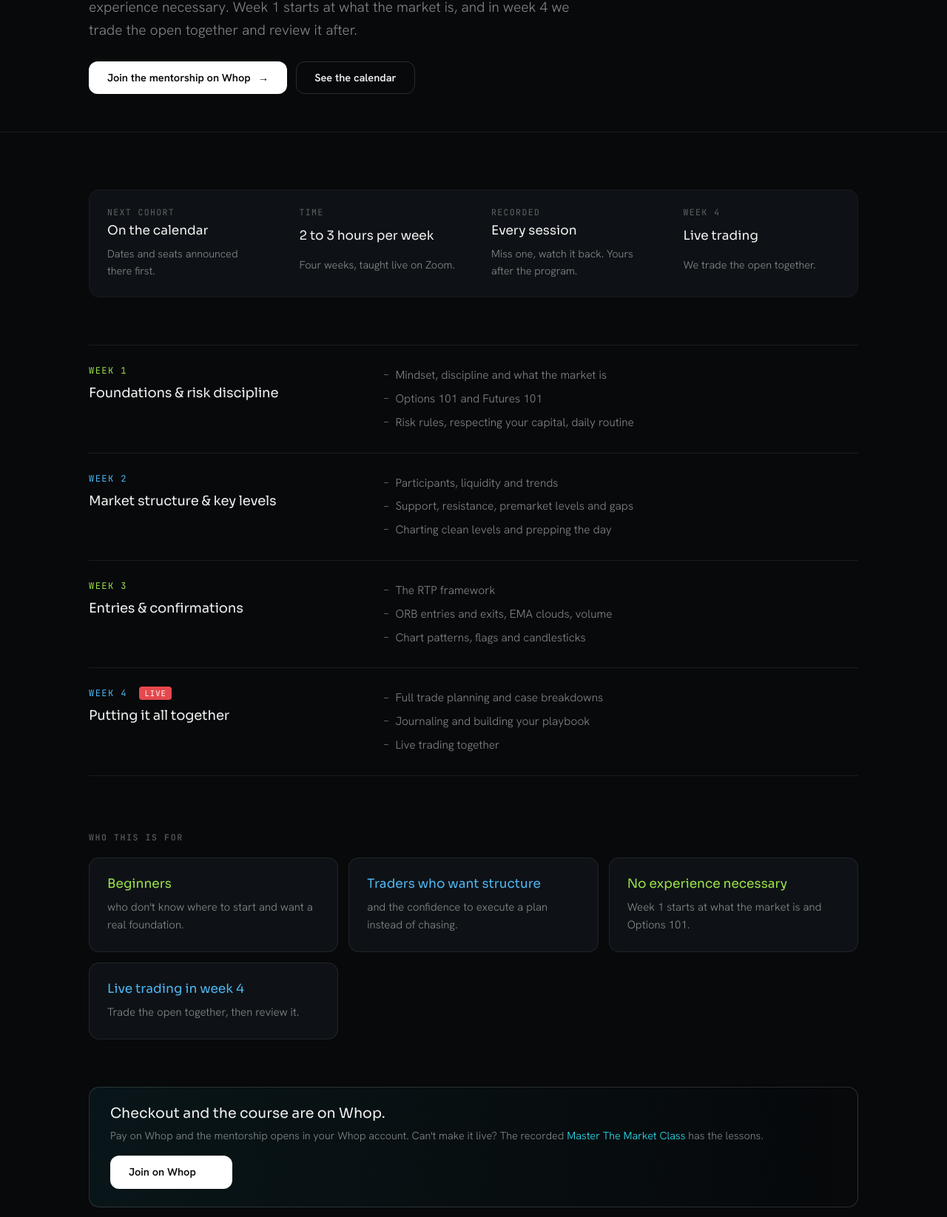
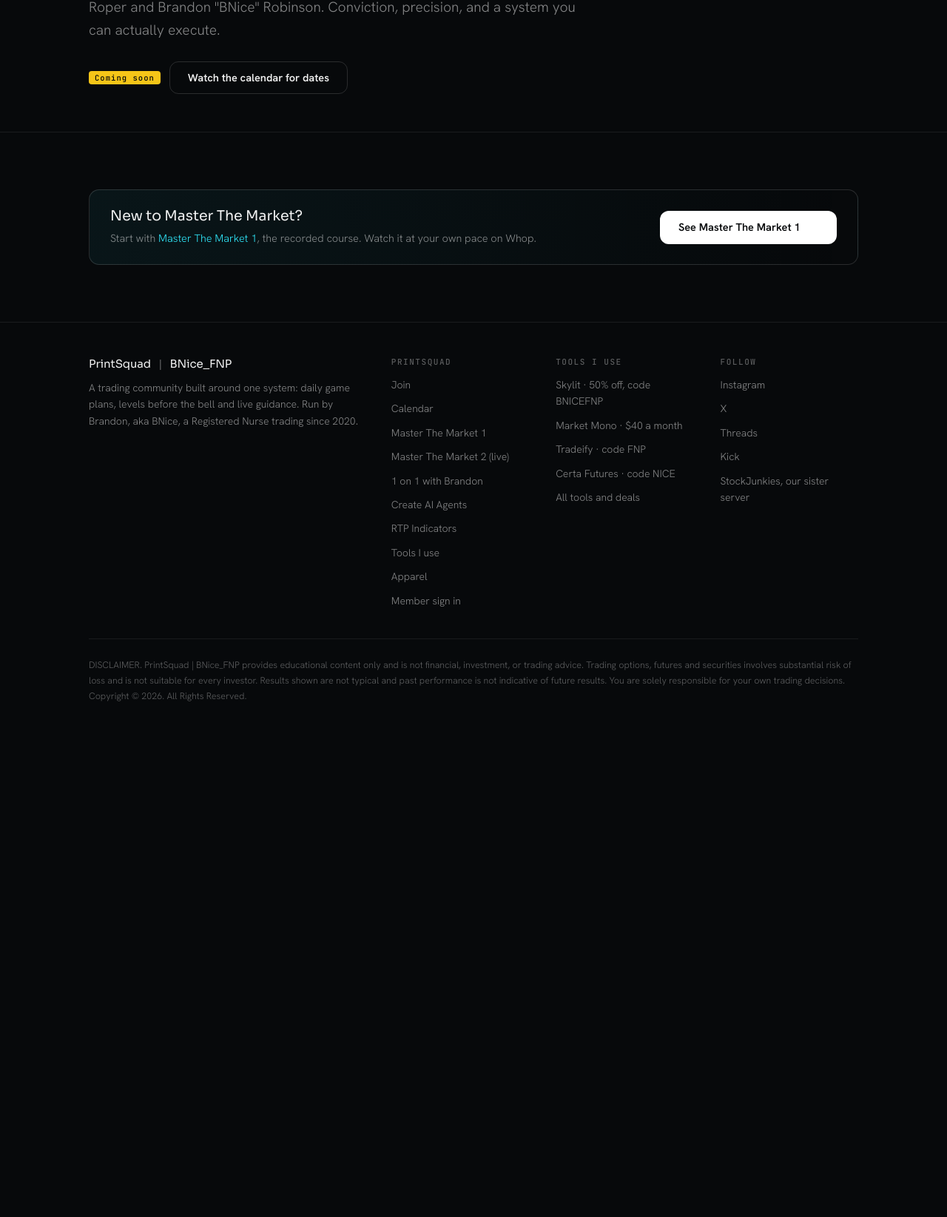
Before and after one commit to BniceFNP/printsquad-site, a plain HTML site: page learn/mentorship/index.html in a window 1280 px wide. Shown: the part 402-2047 px from the top of the page at 74% size. After the commit the page ends 1410 px from the top, so only its background shows below. Drawn offline with Linux system fonts and the light colour scheme.

Commit message:
Learn: Master The Market 1 (recorded course) and Master The Market 2 (live with Chad and BNice, coming soon)
Co-Authored-By: Claude Opus 5.5 <noreply@anthropic.com>

```diff
--- a/learn/mentorship/index.html
+++ b/learn/mentorship/index.html
@@ -3,8 +3,8 @@
 <head>
 <meta charset="utf-8">
 <meta name="viewport" content="width=device-width,initial-scale=1">
-<title>Master The Market Mentorship | PrintSquad</title>
-<meta name="description" content="Master The Market, a four week live Futures and Options mentorship with Brandon, aka BNice. Every session recorded.">
+<title>Master The Market 2: Live Mentorship | PrintSquad</title>
+<meta name="description" content="Master The Market 2, a live mentorship with Chad and BNice. Coming soon.">
 <link rel="preconnect" href="https://fonts.googleapis.com">
 <link rel="stylesheet" href="https://fonts.googleapis.com/css2?family=Sora:wght@200;300;400;600&family=Hanken+Grotesk:wght@300;400;500;600&family=JetBrains+Mono:wght@400;500&display=swap">
 <link rel="stylesheet" href="/site.css">
@@ -17,7 +17,7 @@
 
 <header class="hdr"><div class="wrap">
   <a class="brand" href="/">PrintSquad <s>|</s> BNice_FNP</a>
-  <nav class="nav" aria-label="Site"><a href="/join/">Join</a><a href="/calendar/">Calendar</a><div class="dd"><a class="dd-btn" href="/learn/" aria-current="page" aria-haspopup="true">Learn<i aria-hidden="true">▾</i></a><div class="dd-menu"><a href="/learn/mentorship/"><b>Master The Market Mentorship</b><span>Live, with Brandon</span></a><a href="/learn/class/"><b>Master The Market Class</b><span>Recorded, at your pace</span></a><a href="/book/"><b>Book a 1 on 1</b><span>One hour on Zoom</span></a><a href="/aiclass/"><b>Create AI Agents</b><span>The AI Agent Toolkit</span></a></div></div><div class="dd"><a class="dd-btn" href="/tools/" aria-haspopup="true">Tools<i aria-hidden="true">▾</i></a><div class="dd-menu"><a href="/indicators/"><b>RTP Indicators</b><span>The suite for TradingView</span></a><a href="/indicators/#free"><b>Free Indicators</b><span>Free on TradingView</span></a><a href="/tools/"><b>Tools I Use</b><span>Skylit, Market Mono, prop firms</span></a></div></div><a href="https://fnptrades.com/shop/">Shop</a><a href="/members/">Sign In</a></nav>
+  <nav class="nav" aria-label="Site"><a href="/join/">Join</a><a href="/calendar/">Calendar</a><div class="dd"><a class="dd-btn" href="/learn/" aria-current="page" aria-haspopup="true">Learn<i aria-hidden="true">▾</i></a><div class="dd-menu"><a href="/learn/class/"><b>Master The Market 1</b><span>The recorded course</span></a><a href="/learn/mentorship/"><b>Master The Market 2</b><span>Live with Chad and BNice, coming soon</span></a><a href="/book/"><b>Book a 1 on 1</b><span>One hour on Zoom</span></a><a href="/aiclass/"><b>Create AI Agents</b><span>The AI Agent Toolkit</span></a></div></div><div class="dd"><a class="dd-btn" href="/tools/" aria-haspopup="true">Tools<i aria-hidden="true">▾</i></a><div class="dd-menu"><a href="/indicators/"><b>RTP Indicators</b><span>The suite for TradingView</span></a><a href="/indicators/#free"><b>Free Indicators</b><span>Free on TradingView</span></a><a href="/tools/"><b>Tools I Use</b><span>Skylit, Market Mono, prop firms</span></a></div></div><a href="https://fnptrades.com/shop/">Shop</a><a href="/members/">Sign In</a></nav>
   <a class="btn btn-solid btn-sm" href="/join/">Join PrintSquad</a>
 </div>
 <nav class="nav-mobile" aria-label="Site"><div class="wrap"><a href="/join/">Join</a><a href="/calendar/">Calendar</a><a href="/learn/" aria-current="page">Learn</a><a href="/tools/">Tools</a><a href="https://fnptrades.com/shop/">Shop</a><a href="/members/">Sign In</a></div></nav>
@@ -26,56 +26,20 @@
 <main id="top">
 <section class="page-top"><div class="wrap">
   <div class="head">
-    <span class="eyebrow">Learn · Master The Market Mentorship · Live</span>
-    <h1>Leave with a system <span class="dim">you can run on your own.</span></h1>
-    <p class="lede"><b class="hl">Master The Market</b> is a four week, live Futures and Options mentorship. No experience necessary. Week 1 starts at what the market is, and in week 4 we trade the open together and review it after.</p>
+    <span class="eyebrow">Learn · Master The Market 2 · Live</span>
+    <h1>Live mentorship <span class="dim">with Chad and BNice.</span></h1>
+    <p class="lede"><b class="hl">Master The Market 2</b> is the next chapter: a live mentorship with Chad "C-Note" Roper and Brandon "BNice" Robinson. Conviction, precision, and a system you can actually execute.</p>
     <div class="cta">
-      <a class="btn btn-solid" href="https://whop.com/masterthemarket/products/master-the-market-2/">Join the mentorship on Whop <span aria-hidden="true">→</span></a>
-      <a class="btn btn-ghost" href="/calendar/">See the calendar</a>
+      <span class="soon" style="align-self:center">Coming soon</span>
+      <a class="btn btn-ghost" href="/calendar/">Watch the calendar for dates</a>
     </div>
   </div>
 </div></section>
 
 <section class="rule tight"><div class="wrap">
-  <div class="struct" style="margin-top:0">
-    <div><span class="k">Next cohort</span><strong>On the calendar</strong><p>Dates and seats announced there first.</p></div>
-    <div><span class="k">Time</span><strong>2 to 3 hours per week</strong><p>Four weeks, taught live on Zoom.</p></div>
-    <div><span class="k">Recorded</span><strong>Every session</strong><p>Miss one, watch it back. Yours after the program.</p></div>
-    <div><span class="k">Week 4</span><strong>Live trading</strong><p>We trade the open together.</p></div>
-  </div>
-
-  <div class="weeks">
-    <div class="week">
-      <div><span class="n">WEEK 1</span><h3>Foundations &amp; risk discipline</h3></div>
-      <ul><li>Mindset, discipline and what the market is</li><li>Options 101 and Futures 101</li><li>Risk rules, respecting your capital, daily routine</li></ul>
-    </div>
-    <div class="week alt">
-      <div><span class="n">WEEK 2</span><h3>Market structure &amp; key levels</h3></div>
-      <ul><li>Participants, liquidity and trends</li><li>Support, resistance, premarket levels and gaps</li><li>Charting clean levels and prepping the day</li></ul>
-    </div>
-    <div class="week">
-      <div><span class="n">WEEK 3</span><h3>Entries &amp; confirmations</h3></div>
-      <ul><li>The RTP framework</li><li>ORB entries and exits, EMA clouds, volume</li><li>Chart patterns, flags and candlesticks</li></ul>
-    </div>
-    <div class="week alt">
-      <div><span class="n">WEEK 4 <i class="live">LIVE</i></span><h3>Putting it all together</h3></div>
-      <ul><li>Full trade planning and case breakdowns</li><li>Journaling and building your playbook</li><li>Live trading together</li></ul>
-    </div>
-  </div>
-
-  <div class="sub">
-    <h3 class="subh">Who this is for</h3>
-    <div class="who">
-      <div><strong>Beginners</strong><p>who don't know where to start and want a real foundation.</p></div>
-      <div class="alt"><strong>Traders who want structure</strong><p>and the confidence to execute a plan instead of chasing.</p></div>
-      <div><strong>No experience necessary</strong><p>Week 1 starts at what the market is and Options 101.</p></div>
-      <div class="alt"><strong>Live trading in week 4</strong><p>Trade the open together, then review it.</p></div>
-    </div>
-  </div>
-
-  <div class="enroll">
-    <div><strong>Checkout and the course are on Whop.</strong><span>Pay on Whop and the mentorship opens in your Whop account. Can't make it live? The recorded <a href="/learn/class/" style="color:var(--cyan)">Master The Market Class</a> has the lessons.</span></div>
-    <a class="btn btn-solid" href="https://whop.com/masterthemarket/products/master-the-market-2/">Join on Whop <span aria-hidden="true">→</span></a>
+  <div class="enroll" style="margin-top:0">
+    <div><strong>New to Master The Market?</strong><span>Start with <a href="/learn/class/" style="color:var(--cyan)">Master The Market 1</a>, the recorded course. Watch it at your own pace on Whop.</span></div>
+    <a class="btn btn-solid" href="/learn/class/">See Master The Market 1 <span aria-hidden="true">→</span></a>
   </div>
 </div></section>
 </main>
@@ -83,7 +47,7 @@
 <footer><div class="wrap">
   <div class="foot">
     <div><div class="brand" style="margin-bottom:14px">PrintSquad <s>|</s> BNice_FNP</div><p style="font-size:14px;color:var(--t3)">A trading community built around one system: daily game plans, levels before the bell and live guidance. Run by Brandon, aka BNice, a Registered Nurse trading since 2020.</p></div>
-    <div><h4>PrintSquad</h4><ul><li><a href="/join/">Join</a></li><li><a href="/calendar/">Calendar</a></li><li><a href="/learn/mentorship/">Master The Market Mentorship</a></li><li><a href="/learn/class/">Master The Market Class</a></li><li><a href="/book/">1 on 1 with Brandon</a></li><li><a href="/aiclass/">Create AI Agents</a></li><li><a href="/indicators/">RTP Indicators</a></li><li><a href="/tools/">Tools I use</a></li><li><a href="https://fnptrades.com/shop/">Apparel</a></li><li><a href="/members/">Member sign in</a></li></ul></div>
+    <div><h4>PrintSquad</h4><ul><li><a href="/join/">Join</a></li><li><a href="/calendar/">Calendar</a></li><li><a href="/learn/class/">Master The Market 1</a></li><li><a href="/learn/mentorship/">Master The Market 2 (live)</a></li><li><a href="/book/">1 on 1 with Brandon</a></li><li><a href="/aiclass/">Create AI Agents</a></li><li><a href="/indicators/">RTP Indicators</a></li><li><a href="/tools/">Tools I use</a></li><li><a href="https://fnptrades.com/shop/">Apparel</a></li><li><a href="/members/">Member sign in</a></li></ul></div>
     <div><h4>Tools I use</h4><ul><li><a href="https://app.skylit.ai/products?ref=BNICEFNP" target="_blank" rel="sponsored noopener">Skylit · 50% off, code BNICEFNP</a></li><li><a href="https://whop.com/checkout/plan_psgRuvs8nuYvo?a=bnicefnp" target="_blank" rel="sponsored noopener">Market Mono · $40 a month</a></li><li><a href="https://tradeify.co/?ref=GKHED45U" target="_blank" rel="sponsored noopener">Tradeify · code FNP</a></li><li><a href="https://www.certafutures.com/?checkout=1&amp;ref=CF534EED9A1739" target="_blank" rel="sponsored noopener">Certa Futures · code NICE</a></li><li><a href="/tools/">All tools and deals</a></li></ul></div>
     <div><h4>Follow</h4><ul><li><a href="https://www.instagram.com/bnice_fnp/">Instagram</a></li><li><a href="https://x.com/Bnice_X_Fnp">X</a></li><li><a href="https://www.threads.net/@bnice_fnp">Threads</a></li><li><a href="https://kick.com/bnice-fnp">Kick</a></li><li><a href="https://whop.com/checkout/plan_VsYedL4dfEl0D?a=bnicefnp" target="_blank" rel="noopener">StockJunkies, our sister server</a></li></ul></div>
   </div>
```
Also changed, not shown: book/index.html (+2 -2 lines), calendar/index.html (+2 -2 lines), index.html (+2 -2 lines), indicators/index.html (+2 -2 lines), join/index.html (+2 -2 lines), learn/class/index.html (+10 -10 lines), learn/index.html (+11 -16 lines), members/index.html (+2 -2 lines), tools/index.html (+2 -2 lines).
